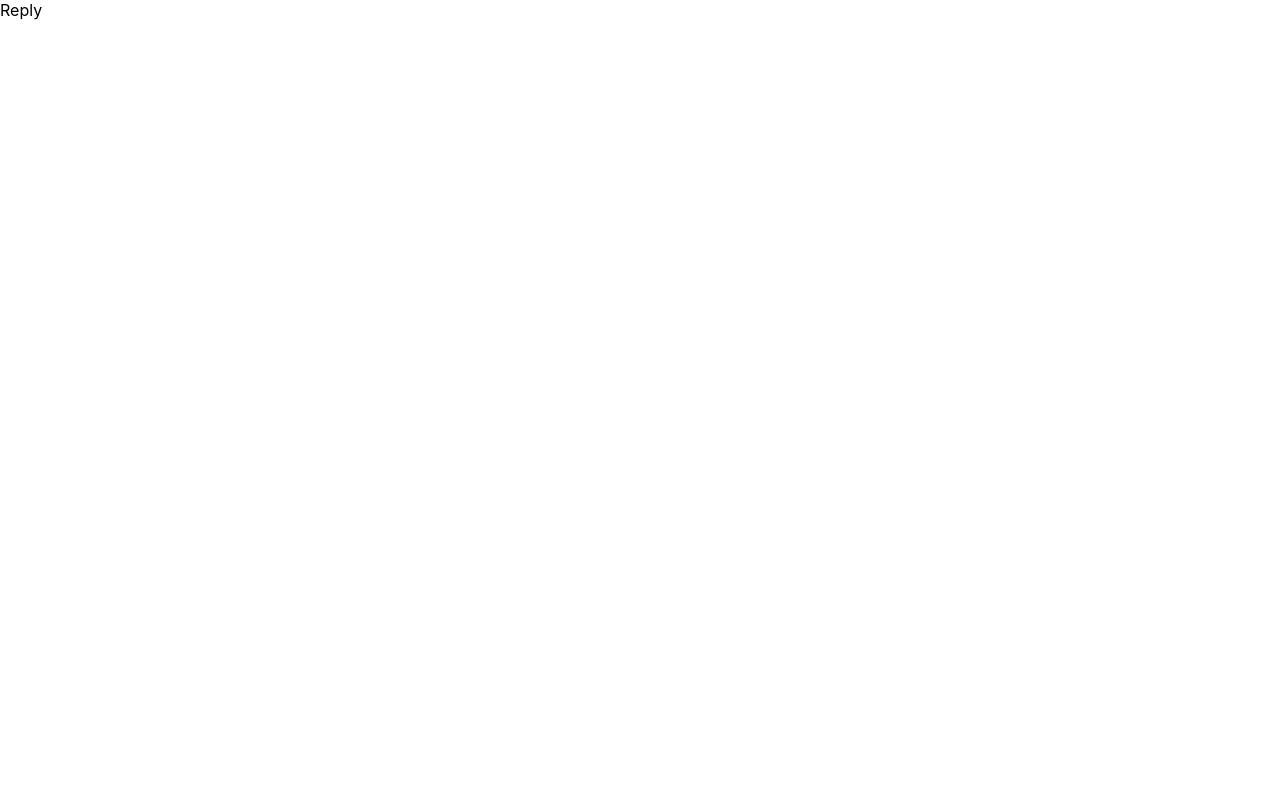
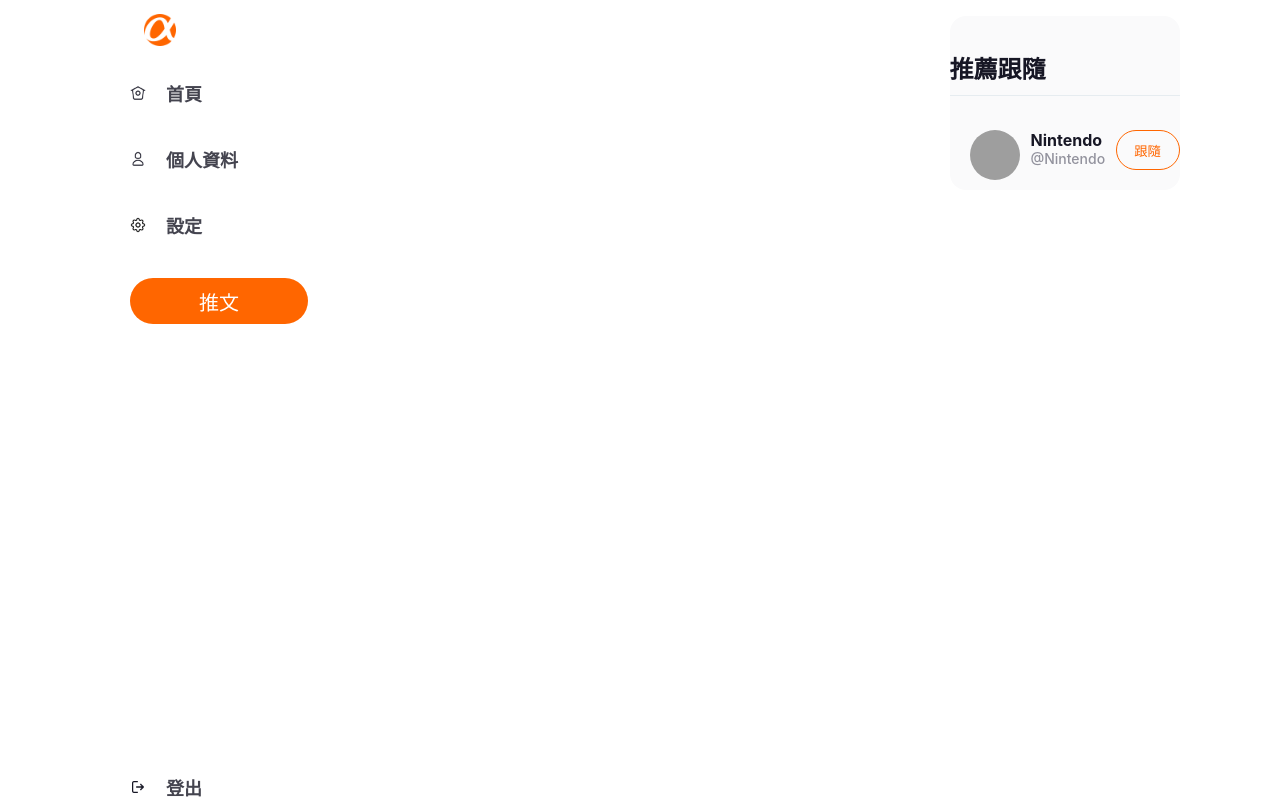
Before and after one commit to Melon-Lo/project-twitter, a React (Create React App) app: page /reply_list in a window 1280 px wide. Built offline with nearby package versions, Linux system fonts and the light colour scheme; grey boxes are pictures that could not be loaded.

Commit message:
Add ReplyListPage

```diff
--- /dev/null
+++ b/src/components/Reply/Reply.jsx
@@ -0,0 +1 @@
+import './Reply.scss'
--- a/src/components/Tweets/Tweets.jsx
+++ b/src/components/Tweets/Tweets.jsx
@@ -5,7 +5,7 @@ import closeIcon from 'assets/icons/close@2x.png'
 import { useContext } from 'react'
 import { ModalContext } from 'context/ModalContext'
 import clsx from 'clsx'
-import { BrowserRouter, Link } from 'react-router-dom'
+import { Link } from 'react-router-dom'
 
 // tweet types
 
--- a/src/pages/ReplyListPage/ReplyListPage.jsx
+++ b/src/pages/ReplyListPage/ReplyListPage.jsx
@@ -1,7 +1,18 @@
+import './ReplyListPage.scss'
+import { SideBar } from "components/SideBar/SideBar";
+import { Recommendation } from 'components/Recommendation/Recommendation';
+import { useContext } from 'react';
+import { ModalContext } from 'context/ModalContext';
+
 export const ReplyListPage = () => {
+  const { showReplyModal } = useContext(ModalContext)
   return (
-    <div>
-      Reply
+    <div className="replyListPageContainer">
+      {showReplyModal &&
+        <div className="grayBackground"></div>
+      }
+      <SideBar />
+      <Recommendation />
     </div>
   )
 }
--- a/src/pages/ReplyListPage/ReplyListPage.scss
+++ b/src/pages/ReplyListPage/ReplyListPage.scss
@@ -0,0 +1,6 @@
+.replyListPageContainer {
+  position: relative;
+  width: 100vw;
+  display: flex;
+  justify-content: center;
+}
```
Also changed, not shown: src/components/Reply/Reply.scss (added).
